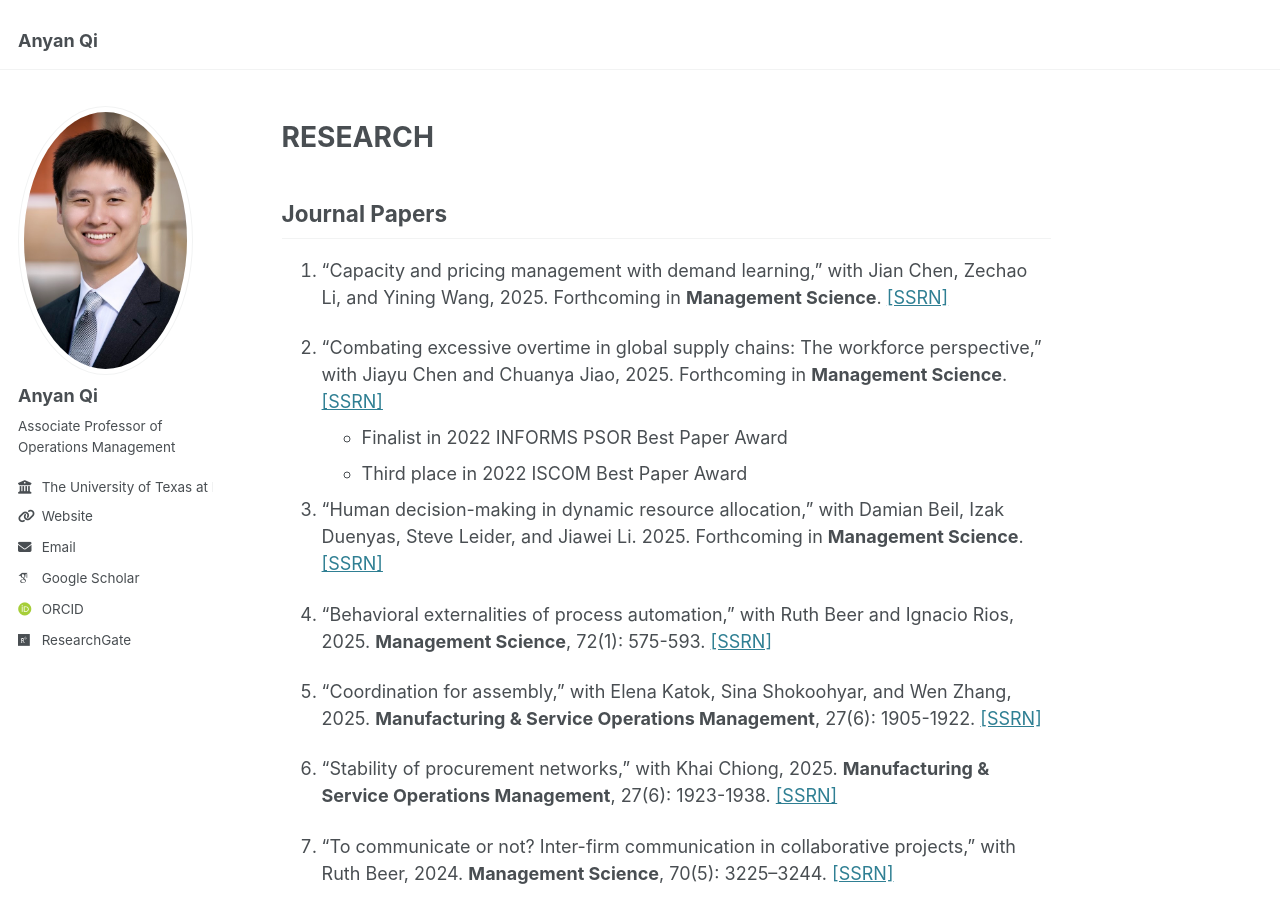
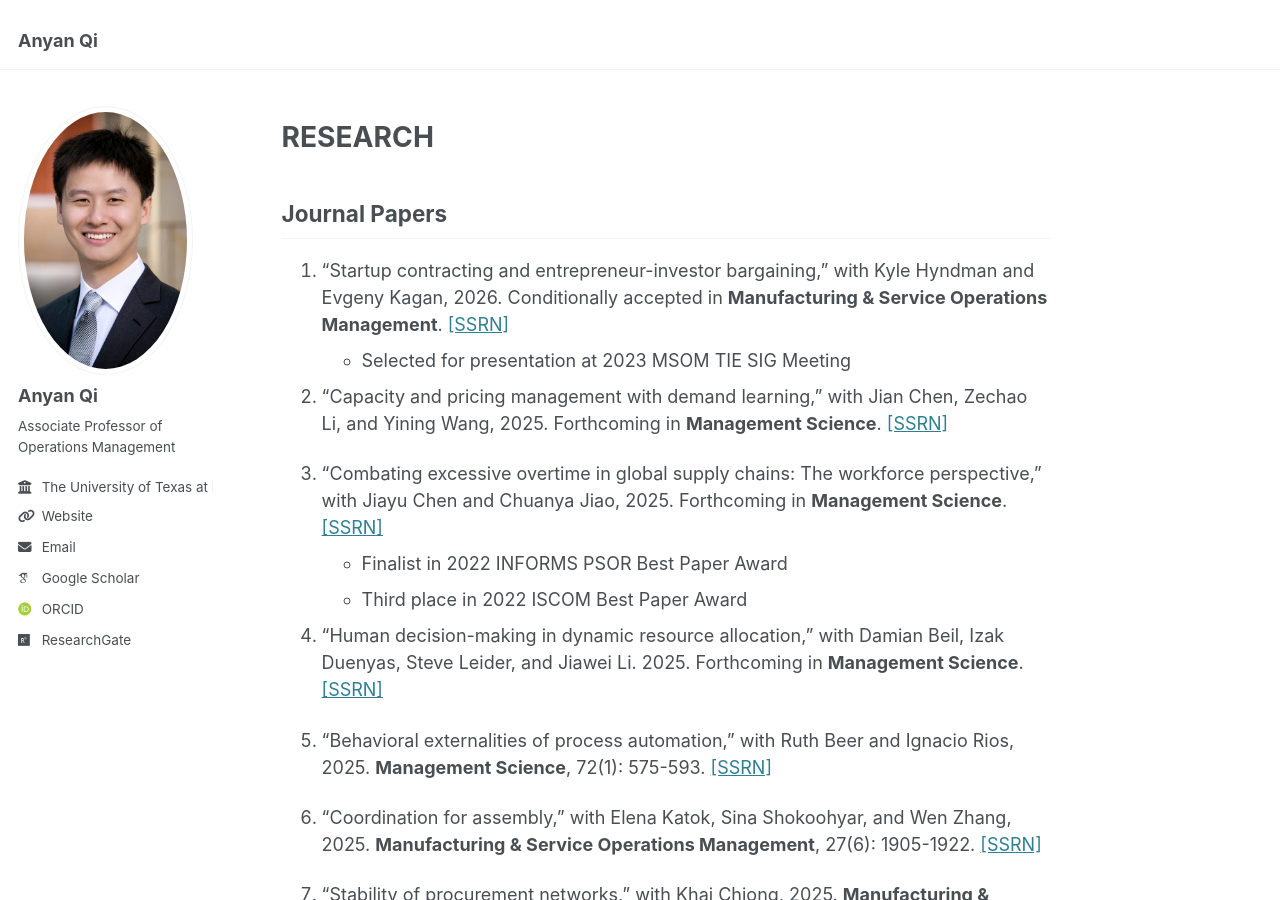
Before and after one commit to qi-anyan/qi-anyan.github.io, a Jekyll site: the page built from _pages/about.md, in a window 1280 px wide and 900 px high, scrolled down 715 px. Built offline with Jekyll 4.4.1, drawn with Linux system fonts in a browser that asks for light colours; some web fonts are replaced; some of the changed text lies outside the part shown.

Commit message:
Initial commit

```diff
--- a/_pages/about.md
+++ b/_pages/about.md
@@ -20,6 +20,9 @@ RESEARCH
 
 Journal Papers
 ------
+1. "Startup contracting and entrepreneur-investor bargaining," with Kyle Hyndman and Evgeny Kagan, 2026. Conditionally accepted in **Manufacturing & Service Operations Management**. [[SSRN]](https://papers.ssrn.com/sol3/papers.cfm?abstract_id=3844516)
+    - Selected for presentation at 2023 MSOM TIE SIG Meeting
+
 1. "Capacity and pricing management with demand learning," with Jian Chen, Zechao Li, and Yining Wang, 2025. Forthcoming in **Management Science**. [[SSRN]](https://papers.ssrn.com/sol3/papers.cfm?abstract_id=4414361)
 
 1. "Combating excessive overtime in global supply chains: The workforce perspective," with Jiayu Chen and Chuanya Jiao, 2025. Forthcoming in **Management Science**. [[SSRN]](https://papers.ssrn.com/sol3/papers.cfm?abstract_id=4134422)
@@ -57,7 +60,6 @@ Journal Papers
     - Extended abstract published in M&SOM, 16(1): 161–164.
 
 
-
 1. “Investing in a shared supplier in a competitive market: Stochastic capacity case,” with Hyun-Soo Ahn and Amitabh Sinha, 2015. **Production and Operations Management**, 24(10): 1537–1551. [[Journal]](https://journals.sagepub.com/doi/full/10.1111/poms.12348)
     - Finalist in POMS College of Supply Chain Management Student Paper Competition
 
```
Also changed, not shown: other parts of _pages/about.md (+0 -3 lines).
